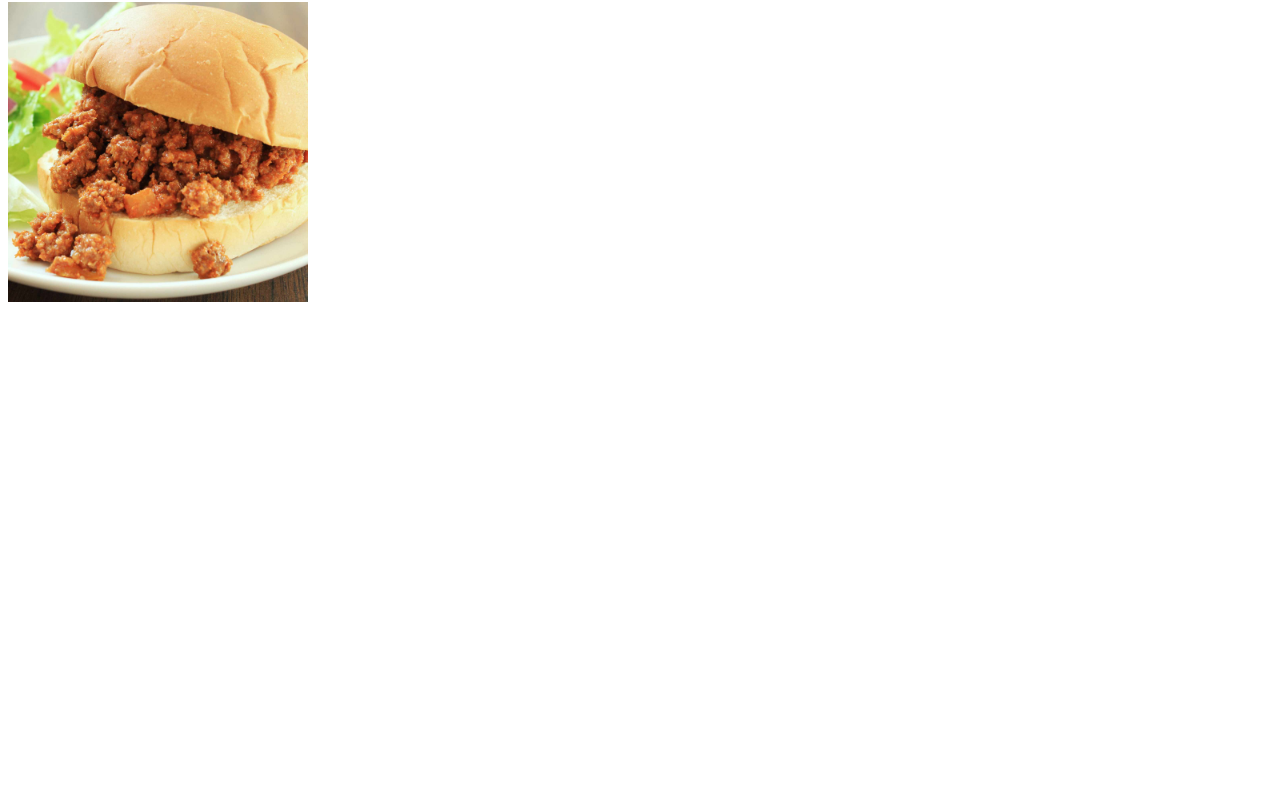
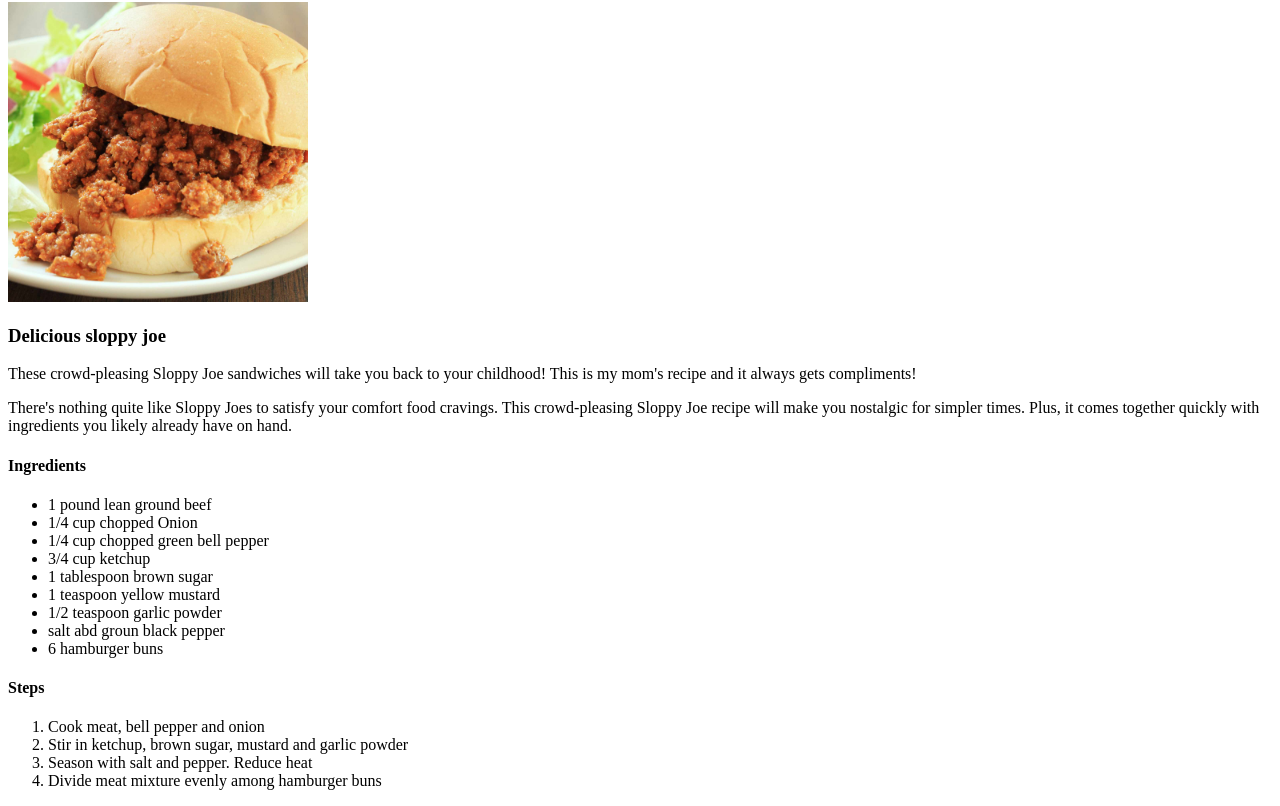
Before and after one commit to Thrusteri/odin-recipes, a plain HTML site: page recipes/sloppyjoe.html in a window 1280 px wide. Shown: the part 78-884 px from the top of the page. Before the commit the page ends 800 px from the top, so only its background shows below. Drawn offline with Linux system fonts and the light colour scheme.

Commit message:
write sloppy joe recipe

```diff
--- a/recipes/sloppyjoe.html
+++ b/recipes/sloppyjoe.html
@@ -7,16 +7,34 @@
     <body>
         <h1>Sloppy joe</h1>
         <img src="../img/sloppyjoe.jpg" alt="Picture of a sloppy joe" height="300" width="300">
+        <h3>Delicious sloppy joe</h3>
+
+        <p>These crowd-pleasing Sloppy Joe sandwiches will take you back to your childhood! This is my mom's recipe and it always gets compliments!</p>
+
+        <p>There's nothing quite like Sloppy Joes to satisfy your comfort food cravings. This crowd-pleasing Sloppy Joe recipe will make you nostalgic for simpler times. Plus, it comes together quickly with ingredients you likely already have on hand.</p>
+
+        <h4>Ingredients</h4>
+        <ul>
+            <li>1 pound lean ground beef</li>
+            <li>1/4 cup chopped Onion</li>
+            <li>1/4 cup chopped green bell pepper</li>
+            <li>3/4 cup ketchup</li>
+            <li>1 tablespoon brown sugar</li>
+            <li>1 teaspoon yellow mustard</li>
+            <li>1/2 teaspoon garlic powder</li>
+            <li>salt abd groun black pepper</li>
+            <li>6 hamburger buns</li>
+        </ul>
+
+        <h4>Steps</h4>
+        <ol>
+            <li>Cook meat, bell pepper and onion</li>
+            <li>Stir in ketchup, brown sugar, mustard and garlic powder</li>
+            <li>Season with salt and pepper. Reduce heat</li>
+            <li>Divide meat mixture evenly among hamburger buns</li>
 
 
 
-
-
-
-
-
-
-
-
+        </ol>
     </body>
 </html>
```
